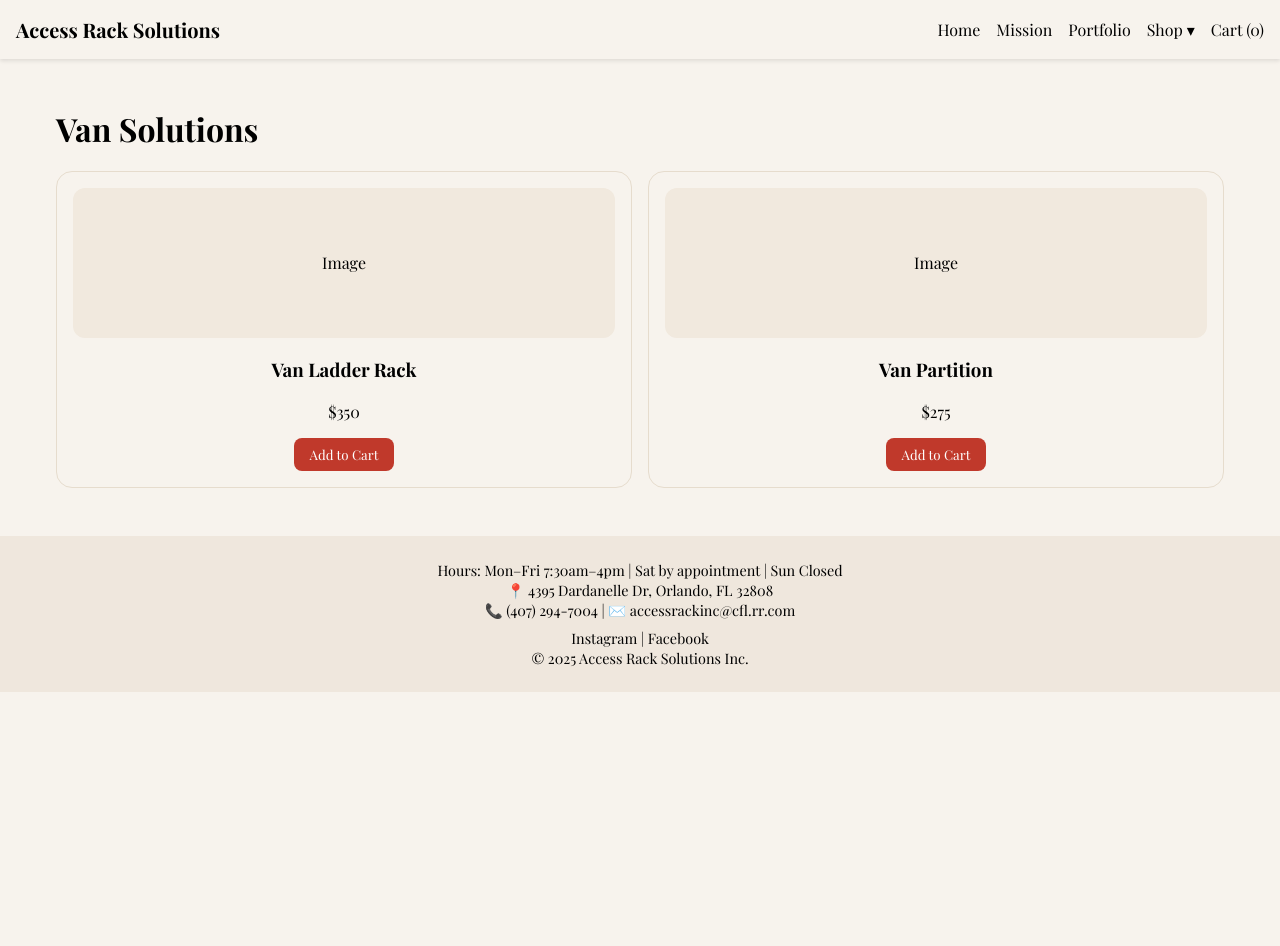
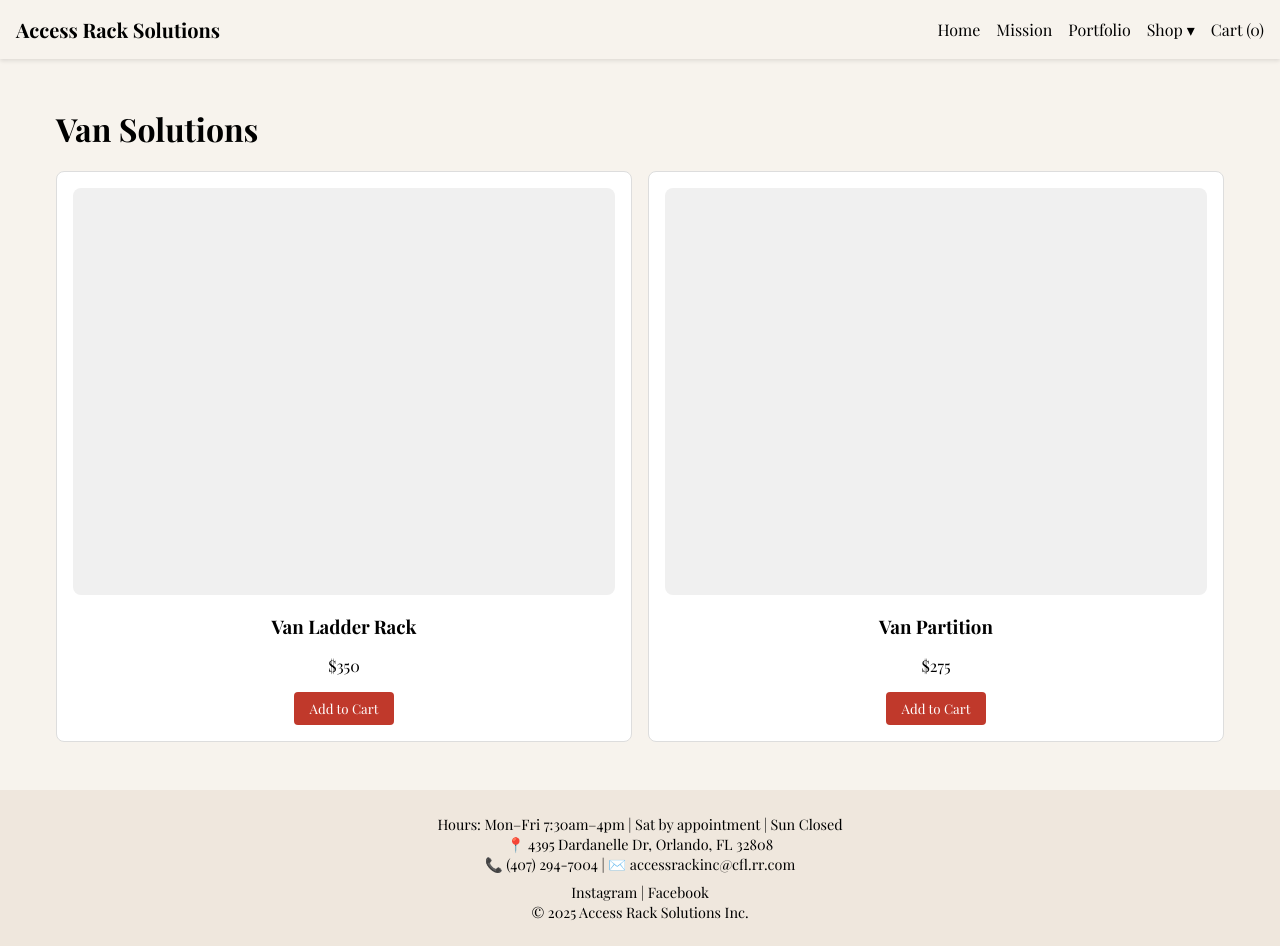
Before and after one commit to dev-verde1071/website, a Next.js app: page /shop/van in a window 1280 px wide. Before the commit the page ends 800 px from the top, so only its background shows below. Built offline with nearby package versions, Linux system fonts and the light colour scheme; no server answers.

Commit message:
Update ProductCard.js

```diff
--- a/components/ProductCard.js
+++ b/components/ProductCard.js
@@ -1,11 +1,29 @@
 "use client";
-export default function ProductCard({ product, addToCart }) {
+import { useContext } from "react";
+import { CartContext } from "./CartContext";
+
+export default function ProductCard({ product }) {
+  const { addToCart } = useContext(CartContext);
+
   return (
-    <div style={{ border: "1px solid #E6DCCD", borderRadius: "1rem", padding: "1rem", textAlign: "center" }}>
-      <div style={{ background: "#F1E9DE", height: "150px", borderRadius: "0.75rem", marginBottom: "0.75rem" }}>
-        <span style={{ lineHeight: "150px" }}>Image</span>
-      </div>
-      <h3>{product.name}</h3>
+    <div
+      style={{
+        border: "1px solid #ddd",
+        borderRadius: "0.5rem",
+        padding: "1rem",
+        textAlign: "center",
+        background: "#fff"
+      }}
+    >
+      <div
+        style={{
+          background: "#f0f0f0",
+          borderRadius: "0.5rem",
+          aspectRatio: "4/3",
+          marginBottom: "1rem"
+        }}
+      ></div>
+      <h3 style={{ marginBottom: "0.5rem" }}>{product.name}</h3>
       <p>${product.price}</p>
       <button
         onClick={() => addToCart(product)}
@@ -13,8 +31,8 @@ export default function ProductCard({ product, addToCart }) {
           background: "#C0392B",
           color: "#fff",
           padding: "0.5rem 1rem",
-          borderRadius: "0.5rem",
           border: "none",
+          borderRadius: "0.25rem",
           cursor: "pointer"
         }}
       >
```
